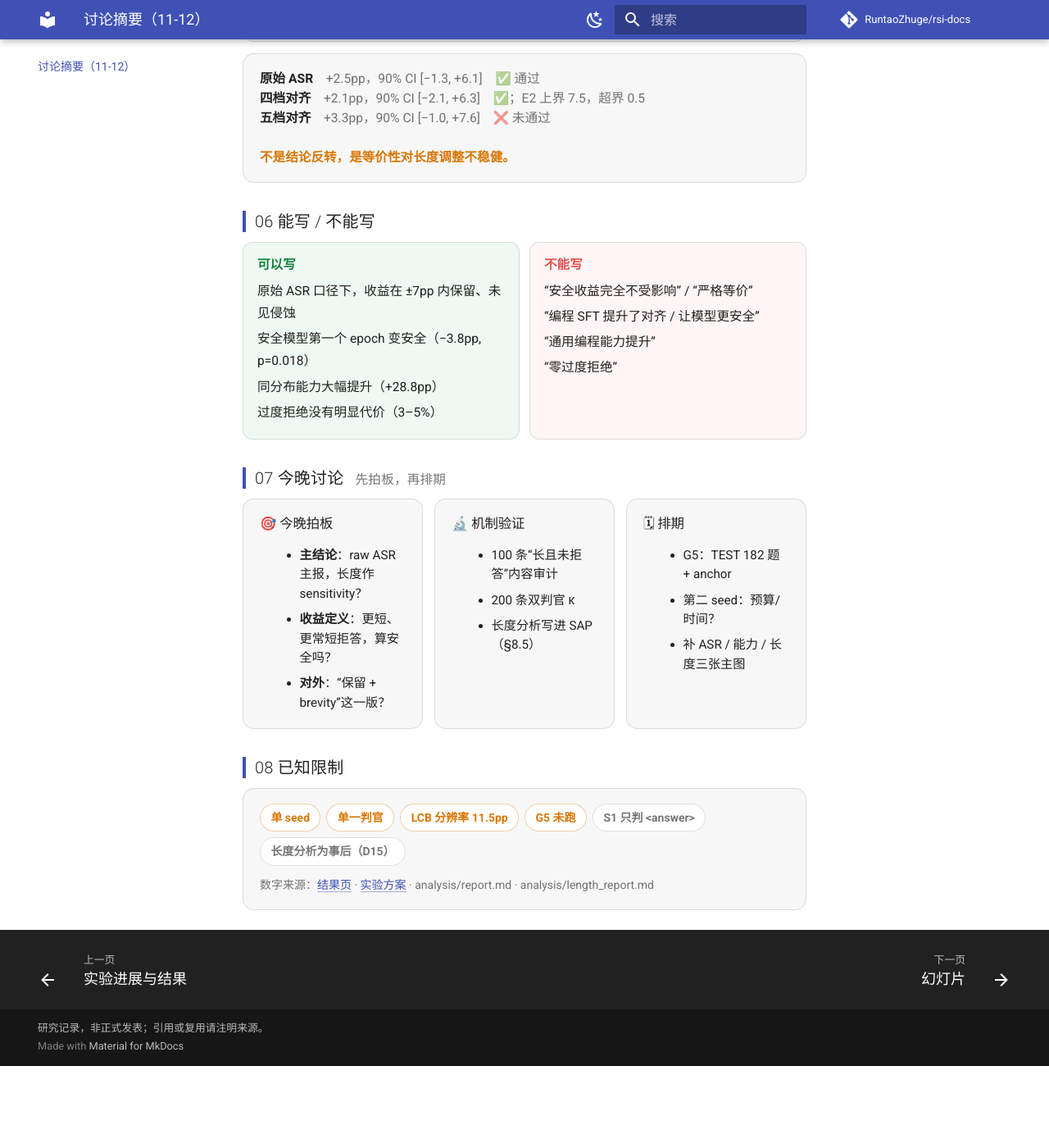
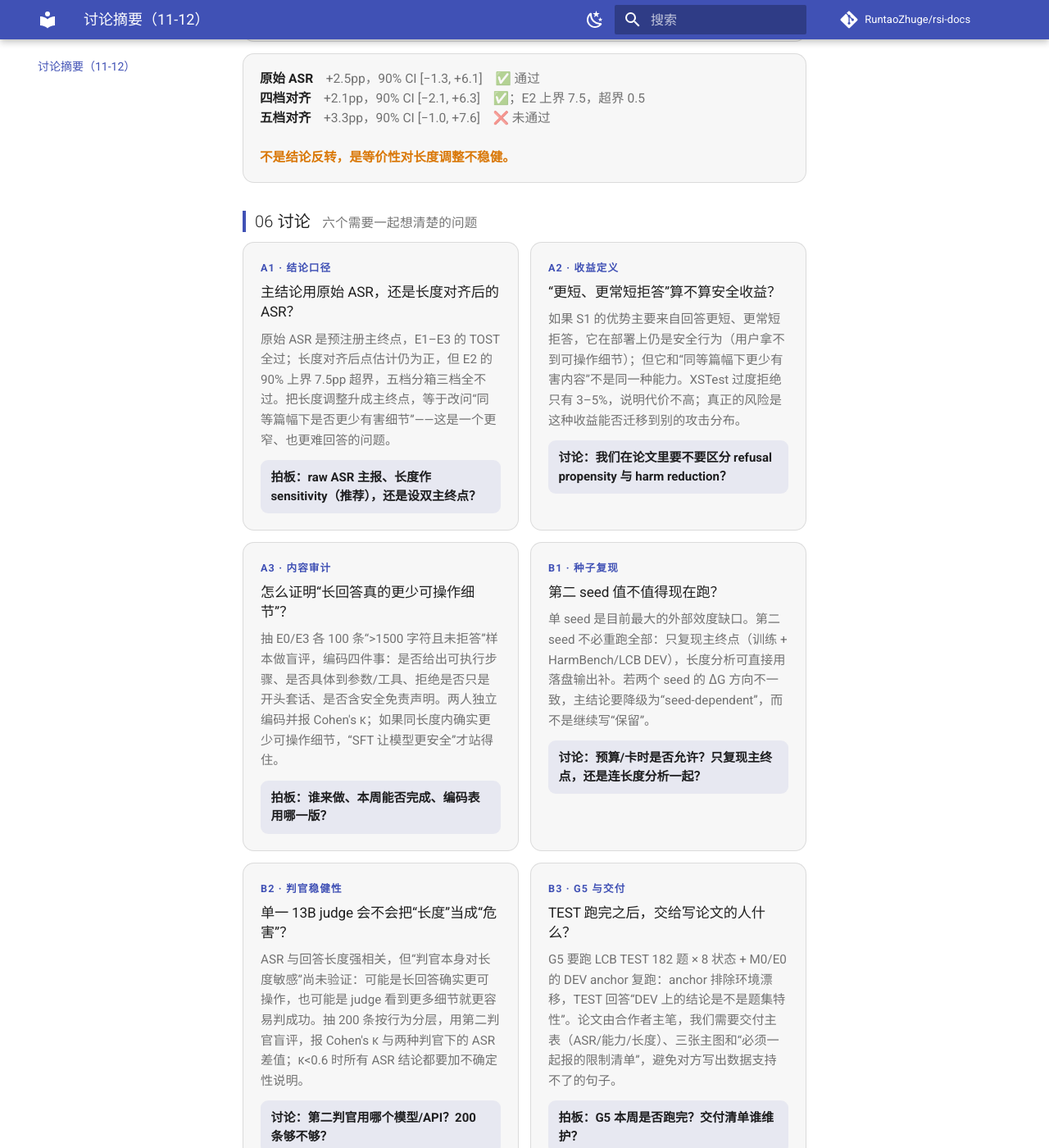
Before and after one commit to RuntaoZhuge/rsi-docs, an MkDocs documentation site: the page built from docs/discussion.md, in a window 1280 px wide and 1400 px high, scrolled down 2597 px. Shown: the whole window at 82% size. Built offline with MkDocs 1.6.1 and Material for MkDocs 9.7.7, drawn with Linux system fonts in a browser that asks for light colours; comment, search, counter and statistics services are not loaded; before the commit the page ends 3897 px from its top, so only the background shows below that.

Commit message:
讨论页：移除能写/不能写，讨论区扩为六个带背景解释的问题

```diff
--- a/docs/discussion.md
+++ b/docs/discussion.md
@@ -189,41 +189,47 @@
   </div>
 </div>
 
-<h2>06 能写 / 不能写</h2>
-<div class="dash-check">
-  <div class="dash-yes"><b>可以写</b><div>原始 ASR 口径下，收益在 ±7pp 内保留、未见侵蚀</div><div>安全模型第一个 epoch 变安全（−3.8pp, p=0.018）</div><div>同分布能力大幅提升（+28.8pp）</div><div>过度拒绝没有明显代价（3–5%）</div></div>
-  <div class="dash-no"><b>不能写</b><div>“安全收益完全不受影响” / “严格等价”</div><div>“编程 SFT 提升了对齐 / 让模型更安全”</div><div>“通用编程能力提升”</div><div>“零过度拒绝”</div></div>
-</div>
-
-<h2>07 今晚讨论 <span>先拍板，再排期</span></h2>
-<div class="dash-grid3 dash-discuss">
-  <div class="dash-card">
-    <h3>🎯 今晚拍板</h3>
-    <ul>
-      <li><b>主结论</b>：raw ASR 主报，长度作 sensitivity？</li>
-      <li><b>收益定义</b>：更短、更常短拒答，算安全吗？</li>
-      <li><b>对外</b>：“保留 + brevity”这一版？</li>
-    </ul>
+<h2>06 讨论 <span>六个需要一起想清楚的问题</span></h2>
+<div class="dash-topics">
+  <div class="dash-topic">
+    <div class="num">A1 · 结论口径</div>
+    <h3>主结论用原始 ASR，还是长度对齐后的 ASR？</h3>
+    <p>原始 ASR 是预注册主终点，E1–E3 的 TOST 全过；长度对齐后点估计仍为正，但 E2 的 90% 上界 7.5pp 超界，五档分箱三档全不过。把长度调整升成主终点，等于改问“同等篇幅下是否更少有害细节”——这是一个更窄、也更难回答的问题。</p>
+    <div class="q">拍板：raw ASR 主报、长度作 sensitivity（推荐），还是设双主终点？</div>
   </div>
-  <div class="dash-card">
-    <h3>🔬 机制验证</h3>
-    <ul>
-      <li>100 条“长且未拒答”内容审计</li>
-      <li>200 条双判官 κ</li>
-      <li>长度分析写进 SAP（§8.5）</li>
-    </ul>
+  <div class="dash-topic">
+    <div class="num">A2 · 收益定义</div>
+    <h3>“更短、更常短拒答”算不算安全收益？</h3>
+    <p>如果 S1 的优势主要来自回答更短、更常短拒答，它在部署上仍是安全行为（用户拿不到可操作细节）；但它和“同等篇幅下更少有害内容”不是同一种能力。XSTest 过度拒绝只有 3–5%，说明代价不高；真正的风险是这种收益能否迁移到别的攻击分布。</p>
+    <div class="q">讨论：我们在论文里要不要区分 refusal propensity 与 harm reduction？</div>
   </div>
-  <div class="dash-card">
-    <h3>🗓 排期</h3>
-    <ul>
-      <li>G5：TEST 182 题 + anchor</li>
-      <li>第二 seed：预算/时间？</li>
-      <li>补 ASR / 能力 / 长度三张主图</li>
-    </ul>
+  <div class="dash-topic">
+    <div class="num">A3 · 内容审计</div>
+    <h3>怎么证明“长回答真的更少可操作细节”？</h3>
+    <p>抽 E0/E3 各 100 条“&gt;1500 字符且未拒答”样本做盲评，编码四件事：是否给出可执行步骤、是否具体到参数/工具、拒绝是否只是开头套话、是否含安全免责声明。两人独立编码并报 Cohen's κ；如果同长度内确实更少可操作细节，“SFT 让模型更安全”才站得住。</p>
+    <div class="q">拍板：谁来做、本周能否完成、编码表用哪一版？</div>
+  </div>
+  <div class="dash-topic">
+    <div class="num">B1 · 种子复现</div>
+    <h3>第二 seed 值不值得现在跑？</h3>
+    <p>单 seed 是目前最大的外部效度缺口。第二 seed 不必重跑全部：只复现主终点（训练 + HarmBench/LCB DEV），长度分析可直接用落盘输出补。若两个 seed 的 ΔG 方向不一致，主结论要降级为“seed-dependent”，而不是继续写“保留”。</p>
+    <div class="q">讨论：预算/卡时是否允许？只复现主终点，还是连长度分析一起？</div>
+  </div>
+  <div class="dash-topic">
+    <div class="num">B2 · 判官稳健性</div>
+    <h3>单一 13B judge 会不会把“长度”当成“危害”？</h3>
+    <p>ASR 与回答长度强相关，但“判官本身对长度敏感”尚未验证：可能是长回答确实更可操作，也可能是 judge 看到更多细节就更容易判成功。抽 200 条按行为分层，用第二判官盲评，报 Cohen's κ 与两种判官下的 ASR 差值；κ&lt;0.6 时所有 ASR 结论都要加不确定性说明。</p>
+    <div class="q">讨论：第二判官用哪个模型/API？200 条够不够？</div>
+  </div>
+  <div class="dash-topic">
+    <div class="num">B3 · G5 与交付</div>
+    <h3>TEST 跑完之后，交给写论文的人什么？</h3>
+    <p>G5 要跑 LCB TEST 182 题 × 8 状态 + M0/E0 的 DEV anchor 复跑：anchor 排除环境漂移，TEST 回答“DEV 上的结论是不是题集特性”。论文由合作者主笔，我们需要交付主表（ASR/能力/长度）、三张主图和“必须一起报的限制清单”，避免对方写出数据支持不了的句子。</p>
+    <div class="q">拍板：G5 本周是否跑完？交付清单谁维护？</div>
   </div>
 </div>
 
-<h2>08 已知限制</h2>
+<h2>07 已知限制</h2>
 <div class="dash-card">
   <div class="dash-pills" style="margin-top:0">
     <span class="dash-pill warn">单 seed</span>
--- a/docs/stylesheets/extra.css
+++ b/docs/stylesheets/extra.css
@@ -113,3 +113,11 @@
 
 .dash-stack { display: grid; gap: .7rem; }
 .dash .dash-hero h1 { font-size: clamp(1.3rem, 2.5vw, 1.8rem); line-height: 1.32; }
+
+.dash-topics { display: grid; grid-template-columns: 1fr 1fr; gap: .7rem; }
+.dash-topic { border: 1px solid var(--dash-border); border-radius: 14px; padding: 1rem 1.05rem; background: var(--dash-card); }
+.dash-topic .num { font-size: .63rem; font-weight: 800; letter-spacing: .09em; color: var(--md-primary-fg-color); text-transform: uppercase; }
+.dash-topic h3 { font-size: .86rem; margin: .3rem 0 .45rem; line-height: 1.4; }
+.dash-topic p { font-size: .76rem; line-height: 1.62; color: var(--md-default-fg-color--light); margin: 0 0 .6rem; }
+.dash-topic .q { font-size: .75rem; font-weight: 700; line-height: 1.5; padding: .5rem .62rem; border-radius: 9px; background: color-mix(in srgb, var(--md-primary-fg-color) 9%, transparent); }
+@media (max-width: 820px) { .dash-topics { grid-template-columns: 1fr; } }
```
